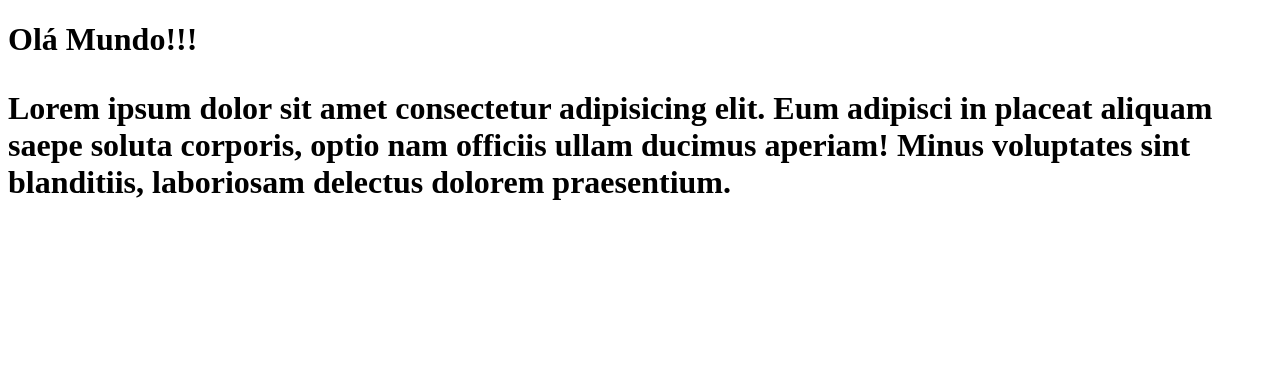
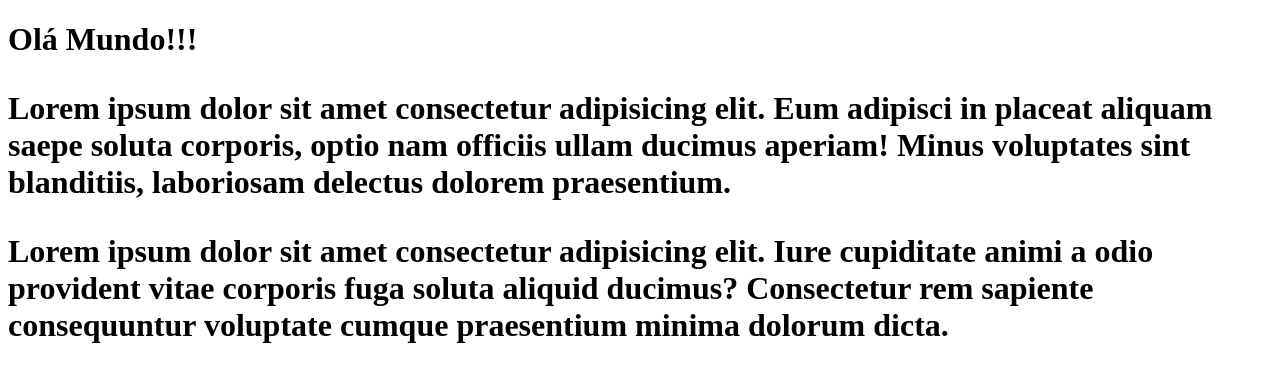
Before and after one commit to rennesc/curriculo, a plain HTML site: page pagina3.html in a window 1280 px wide. Drawn offline with Linux system fonts and the light colour scheme.

Commit message:
segunda versao do projeto

```diff
--- a/pagina3.html
+++ b/pagina3.html
@@ -10,6 +10,9 @@
         <p>
             Lorem ipsum dolor sit amet consectetur adipisicing elit. Eum adipisci in placeat aliquam saepe soluta corporis, optio nam officiis ullam ducimus aperiam! Minus voluptates sint blanditiis, laboriosam delectus dolorem praesentium.
         </p>
+        <p>
+            Lorem ipsum dolor sit amet consectetur adipisicing elit. Iure cupiditate animi a odio provident vitae corporis fuga soluta aliquid ducimus? Consectetur rem sapiente consequuntur voluptate cumque praesentium minima dolorum dicta.
+        </p>
     </h1>
 </body>
 </html>
```
